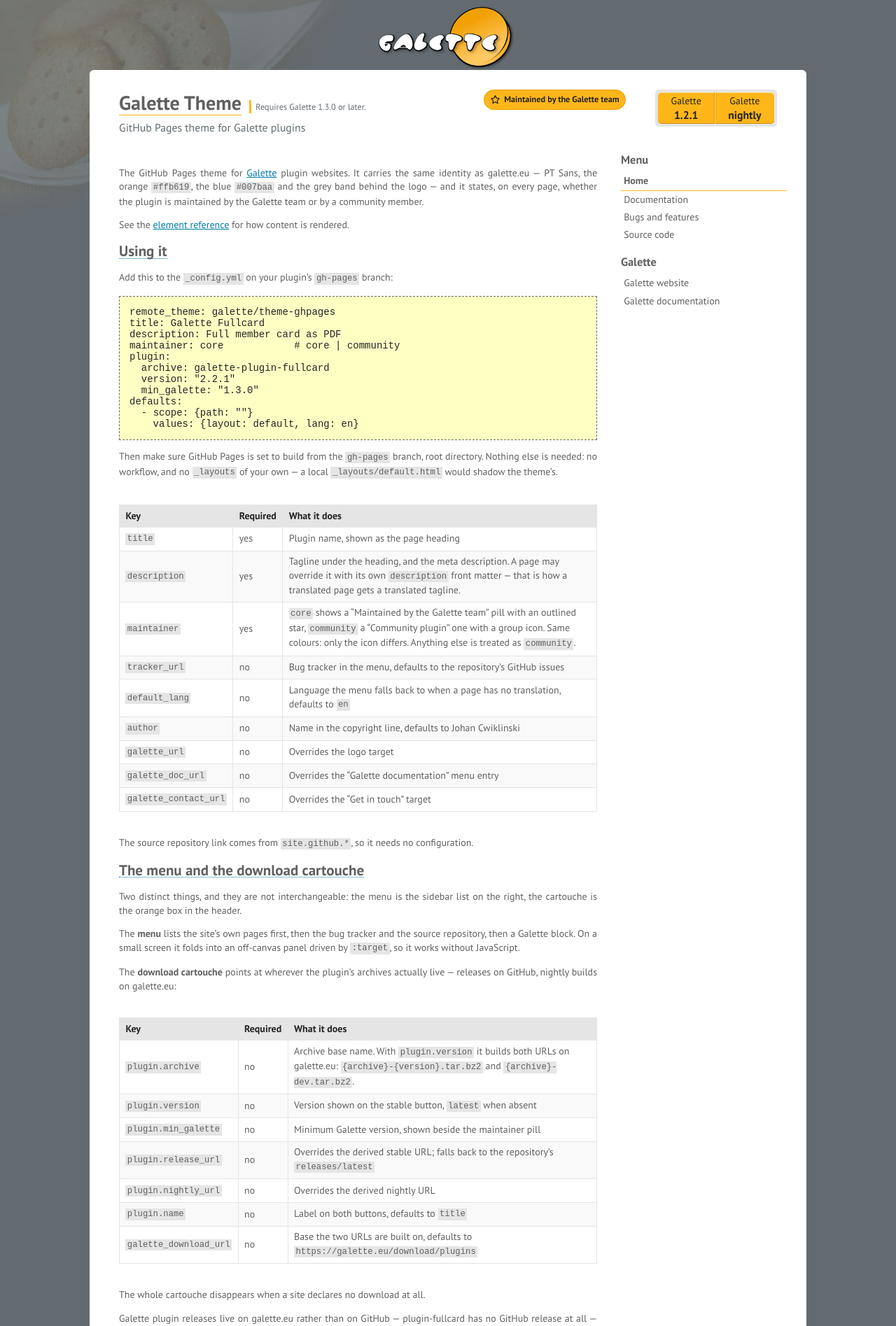
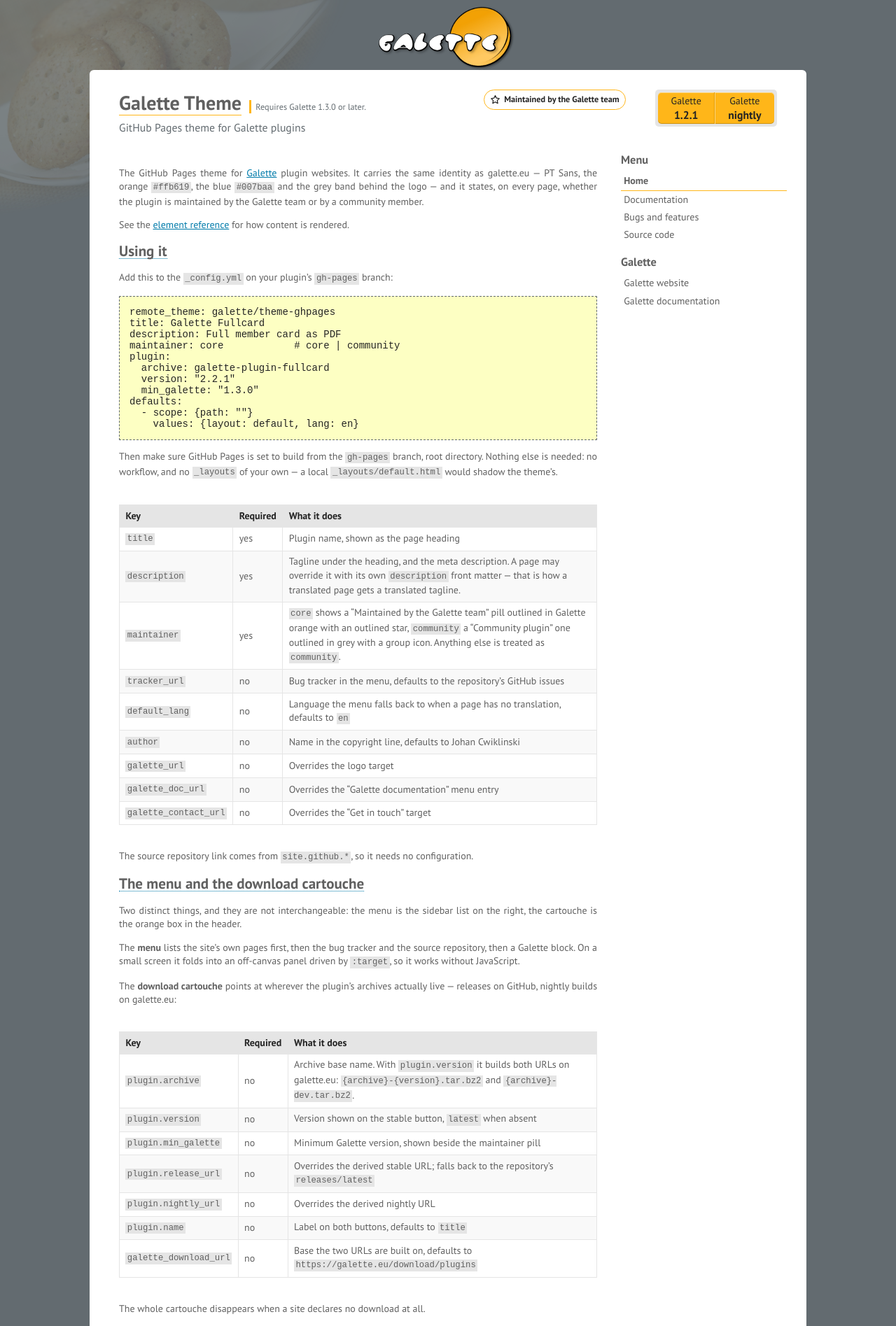
Before and after one commit to gagnieray/galette-theme-ghpages, a Jekyll site: the page built from index.md, in a window 1280 px wide. Shown: the top 1895 px of the page at 70% size. Built offline with Jekyll 4.4.1, drawn with Linux system fonts in a browser that asks for light colours.

Commit message:
Distinguish the community pill by a grey outline
The pill lost its background, so the two variants were down to their icon
alone. The outline carries the distinction again: Galette orange for the core
team, grey for a community plugin, with the text and the icon keeping the
page's own contrast.

Thumbnail regenerated.

```diff
--- a/_sass/galette/_layout.scss
+++ b/_sass/galette/_layout.scss
@@ -109,11 +109,9 @@ section#content {
     margin-top: 1.5em;
 }
 
-/** Maintainer pill. Core and community share these colours: only the icon
-    distinguishes them, which is what the review asked for.
-
-    Galette orange never carries text on white: it stays a background here, with
-    the dark grey on top, which keeps the contrast ratio comfortable. */
+/** Maintainer pill. No background, so the text keeps the page's own contrast;
+    the icon and the border colour carry the distinction — Galette orange for the
+    core team, grey for a community plugin. */
 .maintainer {
     display: inline-flex;
     align-items: center;
@@ -123,9 +121,12 @@ section#content {
     padding: .3em .7em;
     border-radius: 999px;
     white-space: nowrap;
-    background: $galette-orange;
     color: $galette-dark-grey;
-    border: 1px solid $galette-dark-orange;
+    border: 1px solid $galette-orange;
+
+    &.maintainer-community {
+        border-color: $galette-grey;
+    }
 
     .maintainer-icon {
         width: 15px;
--- a/index.md
+++ b/index.md
@@ -38,7 +38,7 @@ a local `_layouts/default.html` would shadow the theme's.
 | --- | --- | --- |
 | `title` | yes | Plugin name, shown as the page heading |
 | `description` | yes | Tagline under the heading, and the meta description. A page may override it with its own `description` front matter — that is how a translated page gets a translated tagline. |
-| `maintainer` | yes | `core` shows a “Maintained by the Galette team” pill with an outlined star, `community` a “Community plugin” one with a group icon. Same colours: only the icon differs. Anything else is treated as `community`. |
+| `maintainer` | yes | `core` shows a “Maintained by the Galette team” pill outlined in Galette orange with an outlined star, `community` a “Community plugin” one outlined in grey with a group icon. Anything else is treated as `community`. |
 | `tracker_url` | no | Bug tracker in the menu, defaults to the repository's GitHub issues |
 | `default_lang` | no | Language the menu falls back to when a page has no translation, defaults to `en` |
 | `author` | no | Name in the copyright line, defaults to Johan Cwiklinski |
```
Also changed, not shown: README.md, thumbnail.png.
